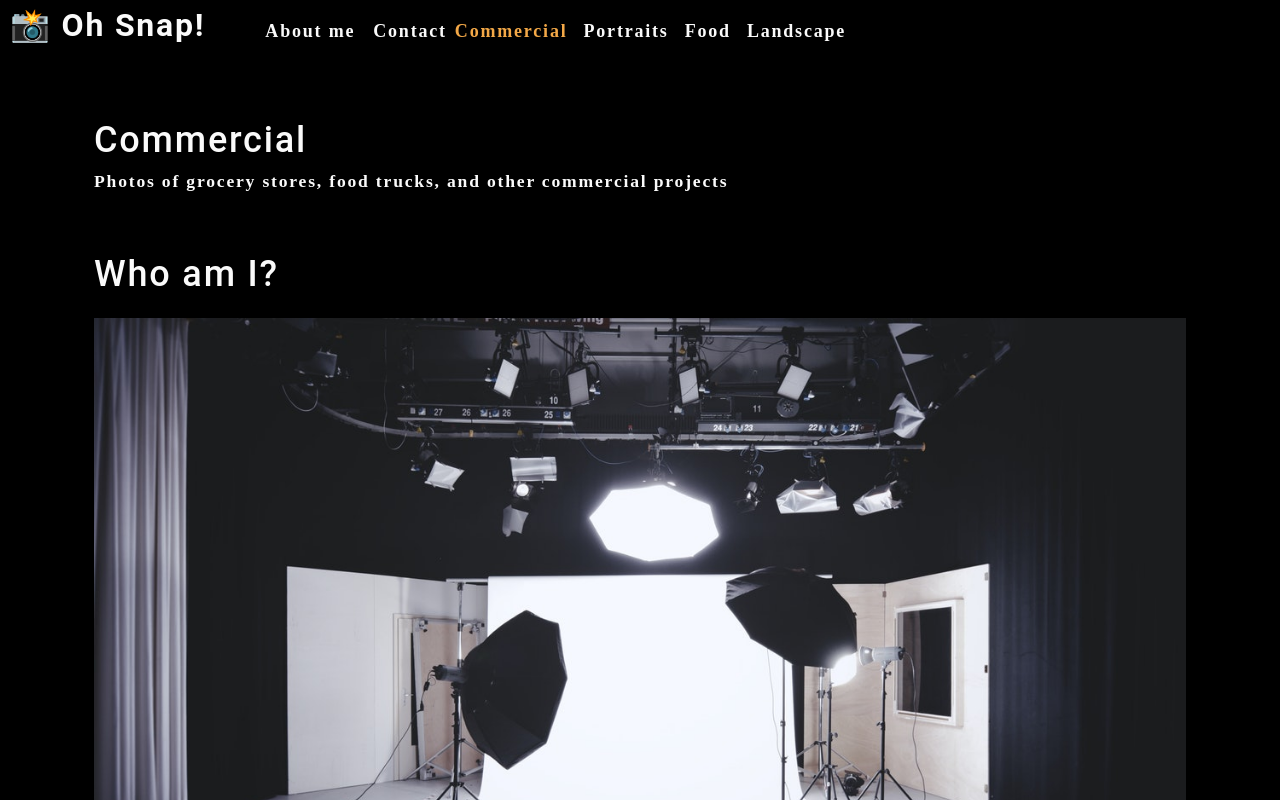
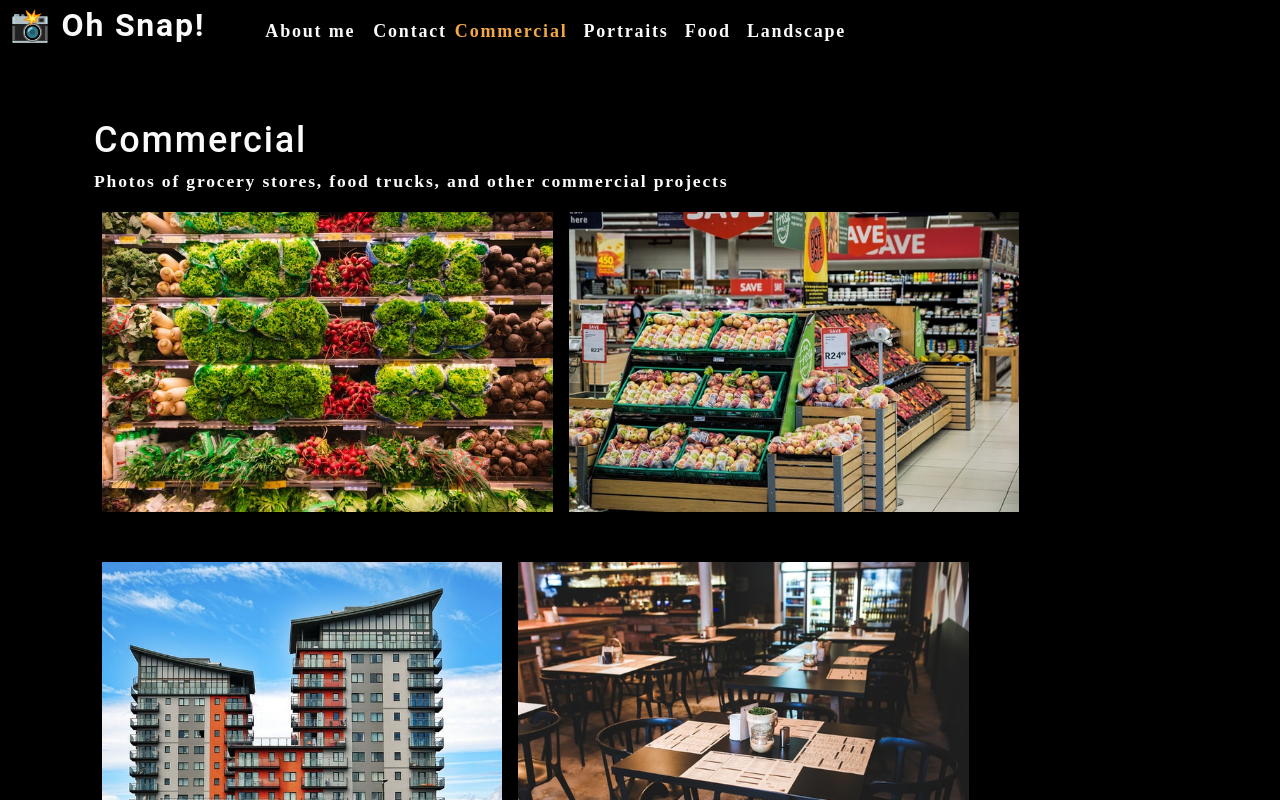
Before and after one commit to mellyro/photo-port, a React (Create React App) app: page / in a window 1280 px wide. Shown: the top 800 px of the page. Built offline with nearby package versions, Linux system fonts and the light colour scheme.

Commit message:
fix errors with photos not loading

```diff
--- a/src/components/Gallery/index.js
+++ b/src/components/Gallery/index.js
@@ -1,5 +1,5 @@
 import React from 'react';
-import PhotoList from '../PhotoList'
+import PhotoList from '../PhotoList';
 import { capitalizeFirstLetter } from '../../utils/helpers';
 
 function Gallery({currentCategory}) {
@@ -9,7 +9,7 @@ function Gallery({currentCategory}) {
             <h1 data-testid="h1tag">{capitalizeFirstLetter(name)}</h1>
             <p>{description}</p>
             <div>
-                <PhotoList />
+                <PhotoList category={currentCategory.name} />
             </div>
         </section>
     );
```
